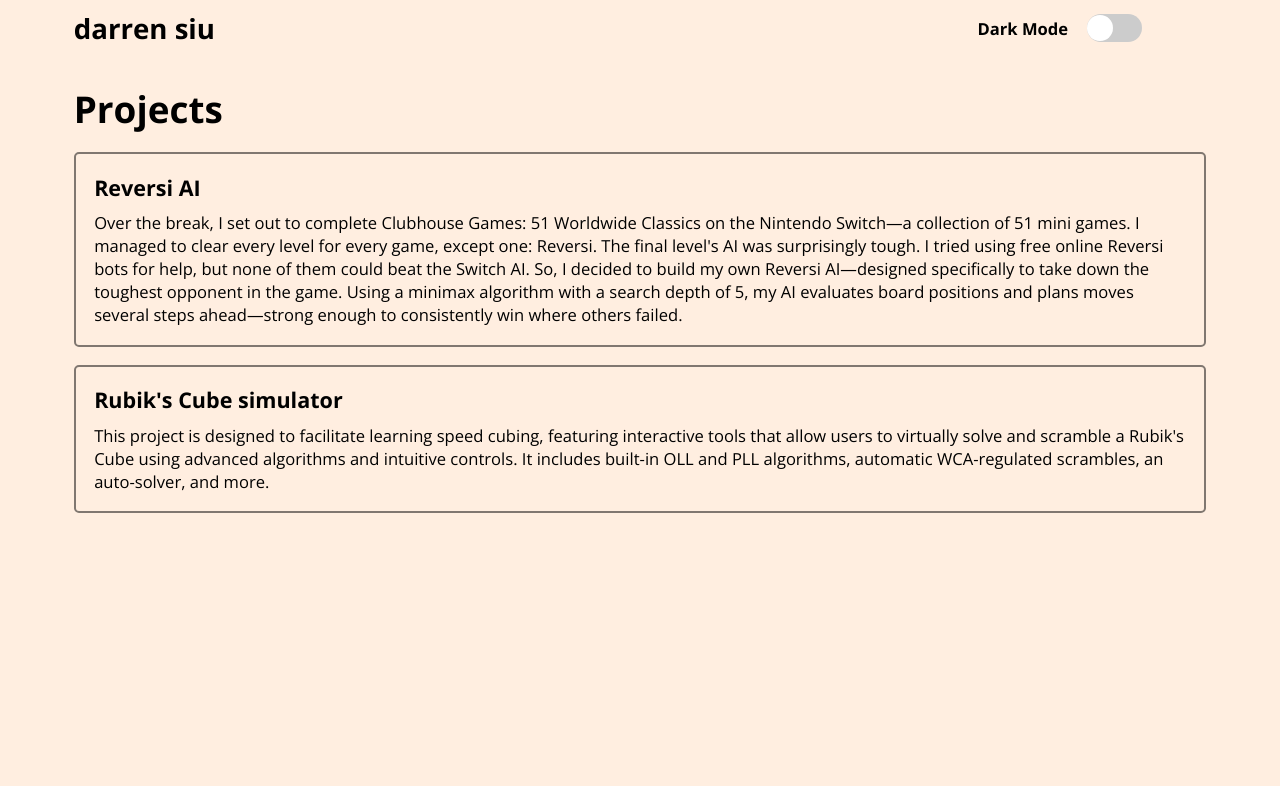
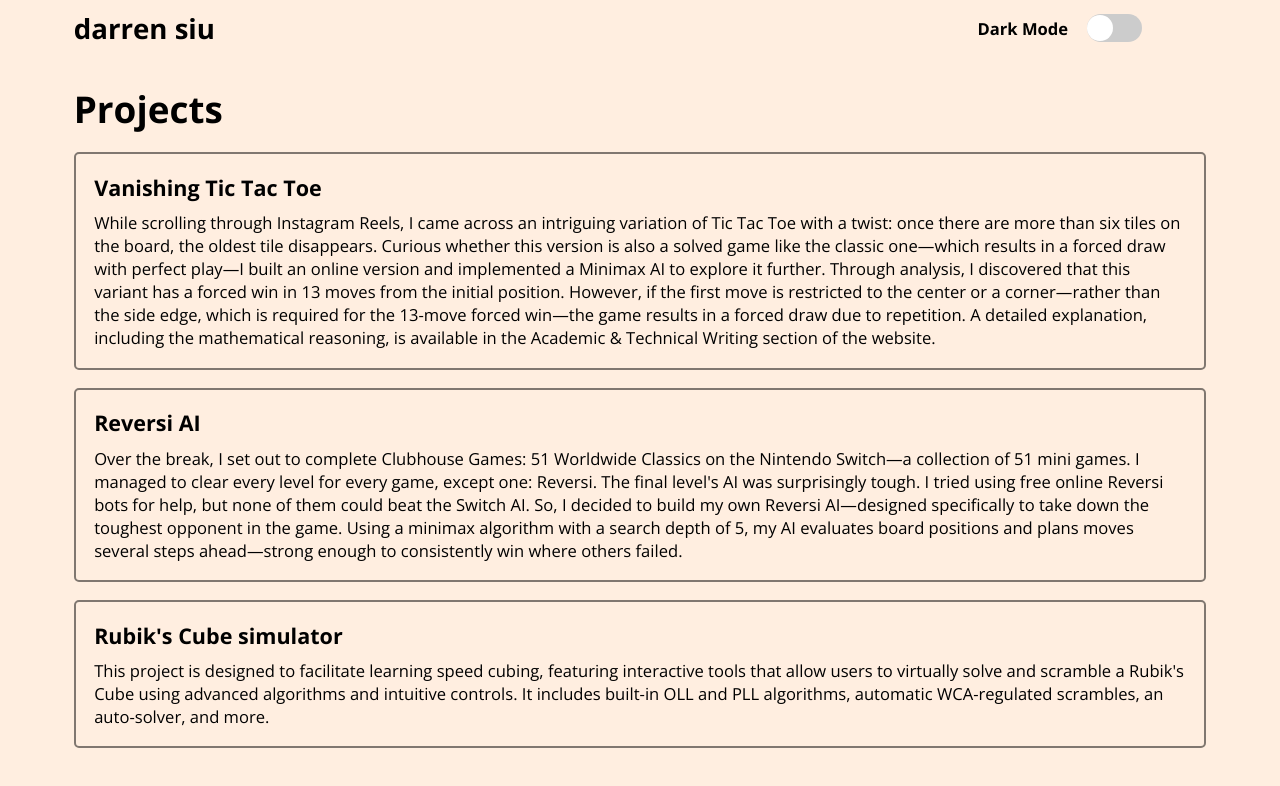
Before and after one commit to siudarren/personal-website-react, a React (Vite) app: page /projects in a window 1280 px wide. Shown: the top 786 px of the page. Built offline with nearby package versions, Linux system fonts and the light colour scheme.

Commit message:
added new project

```diff
--- a/index.html
+++ b/index.html
@@ -20,7 +20,7 @@
         </script>
 
         <!-- Description of the website -->
-        <meta name="description" content="A personal website of Darren Siu, a student at UC Berkeley." />
+        <meta name="description" content="A personal website of Darren Siu (蕭文正)." />
 
         <!-- Download the fonts (Open Sans) from google fonts  -->
         <link rel="preconnect" href="https://fonts.googleapis.com" />
--- a/src/pages/Projects.jsx
+++ b/src/pages/Projects.jsx
@@ -5,6 +5,22 @@ function Projects() {
     return (
         <div class="body">
             <h2 class="page_heading">Projects</h2>
+            <a href="https://vanishing-tic-tac-toe-0a2e3fedef0f.herokuapp.com/#" target="_blank">
+                <div class="article-box">
+                    <h3 class="article-title">Vanishing Tic Tac Toe</h3>
+                    <p class="article-preview">
+                        While scrolling through Instagram Reels, I came across an intriguing variation of Tic Tac Toe
+                        with a twist: once there are more than six tiles on the board, the oldest tile disappears.
+                        Curious whether this version is also a solved game like the classic one—which results in a
+                        forced draw with perfect play—I built an online version and implemented a Minimax AI to explore
+                        it further. Through analysis, I discovered that this variant has a forced win in 13 moves from
+                        the initial position. However, if the first move is restricted to the center or a corner—rather
+                        than the side edge, which is required for the 13-move forced win—the game results in a forced
+                        draw due to repetition. A detailed explanation, including the mathematical reasoning, is
+                        available in the Academic & Technical Writing section of the website.
+                    </p>
+                </div>
+            </a>
             <a href="https://reversi-ai-f1768870ea36.herokuapp.com/#" target="_blank">
                 <div class="article-box">
                     <h3 class="article-title">Reversi AI</h3>
```
